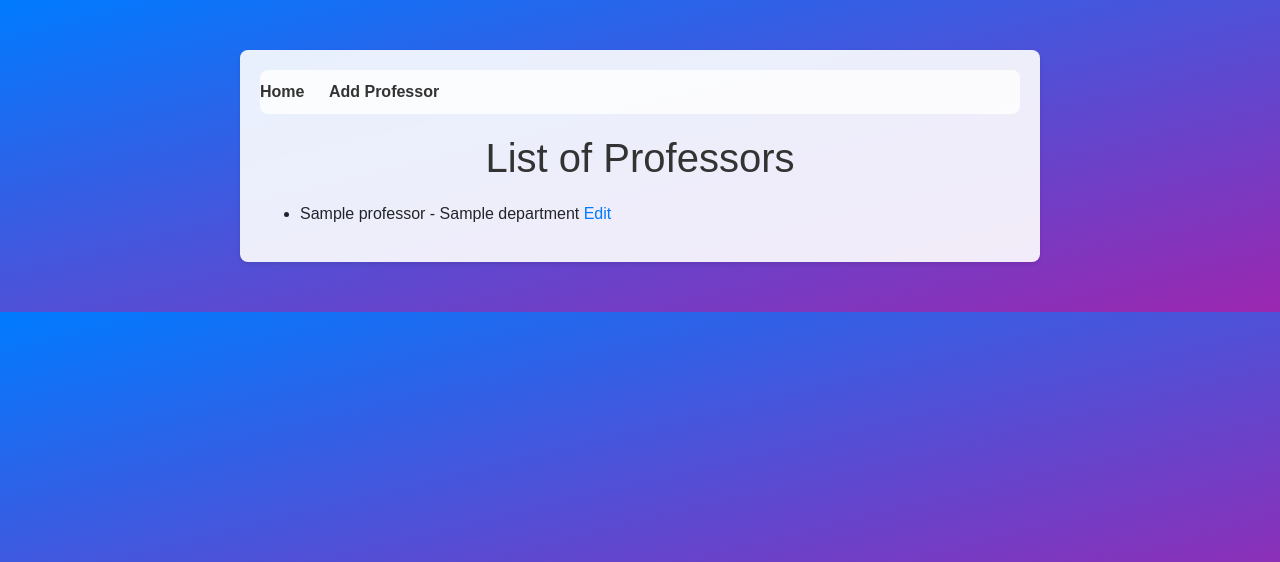
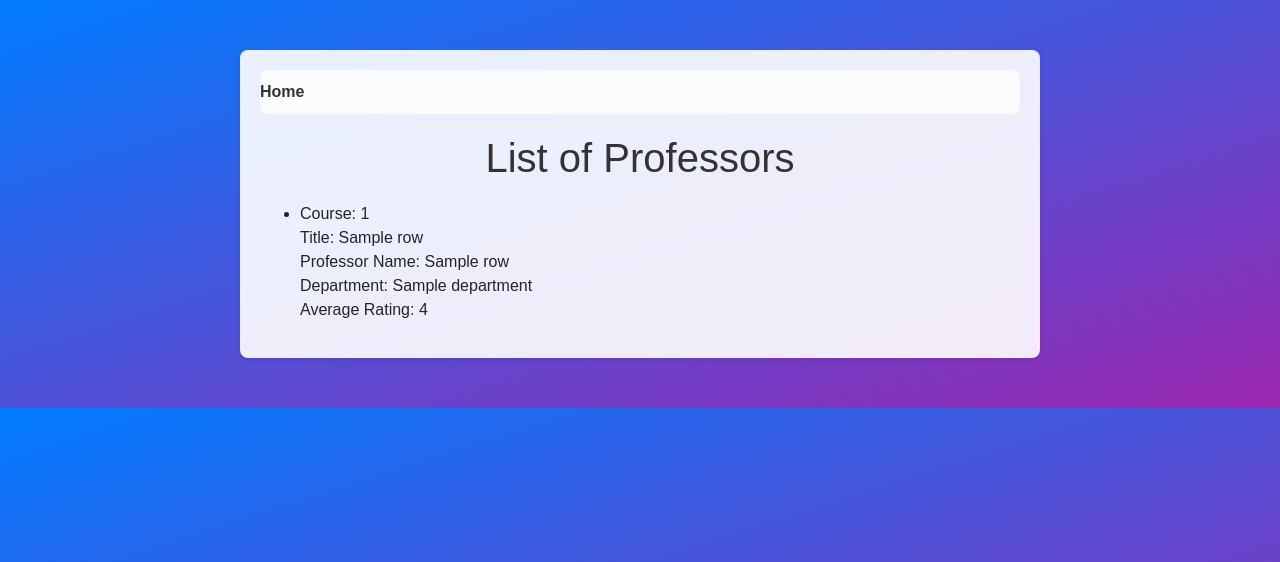
Before and after one commit to rohangavankar/IlliniProfProject, a Flask app: template templates/professors.html in a window 1280 px wide. Shown: the top 562 px of the page. Run offline with Flask 3, Linux system fonts and the light colour scheme; the template is opened without the code that fills it: most values are stand-ins (such as "Sample title", 1, 10 or a date in 2020); some libraries are stand-ins or nearby versions.

Commit message:
top profs updated

```diff
--- a/app.py
+++ b/app.py
@@ -199,7 +199,12 @@ def professors():
     professors = []
     with pool.connect() as db_conn:
         professors = db_conn.execute(text('''
-            SELECT * FROM Professors
+            SELECT c.CourseID, c.CourseNumber, c.Title, p.Name AS ProfessorName, p.Department, ROUND(AVG(r.Score), 2) AS AverageRating
+            FROM Courses c
+            JOIN Professors p ON c.ProfessorID = p.ProfessorID
+            JOIN Ratings r ON c.CourseID = r.CourseID
+            GROUP BY c.CourseID, c.Title, p.Name, p.Department
+            ORDER BY AverageRating DESC;
         ''')).fetchall()
     return render_template('professors.html', professors=professors)
 
--- a/templates/professors.html
+++ b/templates/professors.html
@@ -57,15 +57,17 @@
     <div class="navbar">
         <ul>
             <li><a href="{{ url_for('index') }}">Home</a></li>
-            <li><a href="{{ url_for('add_professor') }}">Add Professor</a></li>
         </ul>
     </div>
     <h1>List of Professors</h1>
     <ul>
-        {% for professor in professors %}
+        {% for row in professors %}
         <li>
-            {{ professor.name }} - {{ professor.department }}
-            <a href="{{ url_for('edit_professor', id=professor.id) }}">Edit</a>
+            Course: {{ row.CourseNumber }}<br>
+            Title: {{ row.Title }}<br>
+            Professor Name: {{ row.ProfessorName }}<br>
+            Department: {{ row.Department }}<br>
+            Average Rating: {{ row.AverageRating }}<br>
         </li>
         {% endfor %}
     </ul>
```
